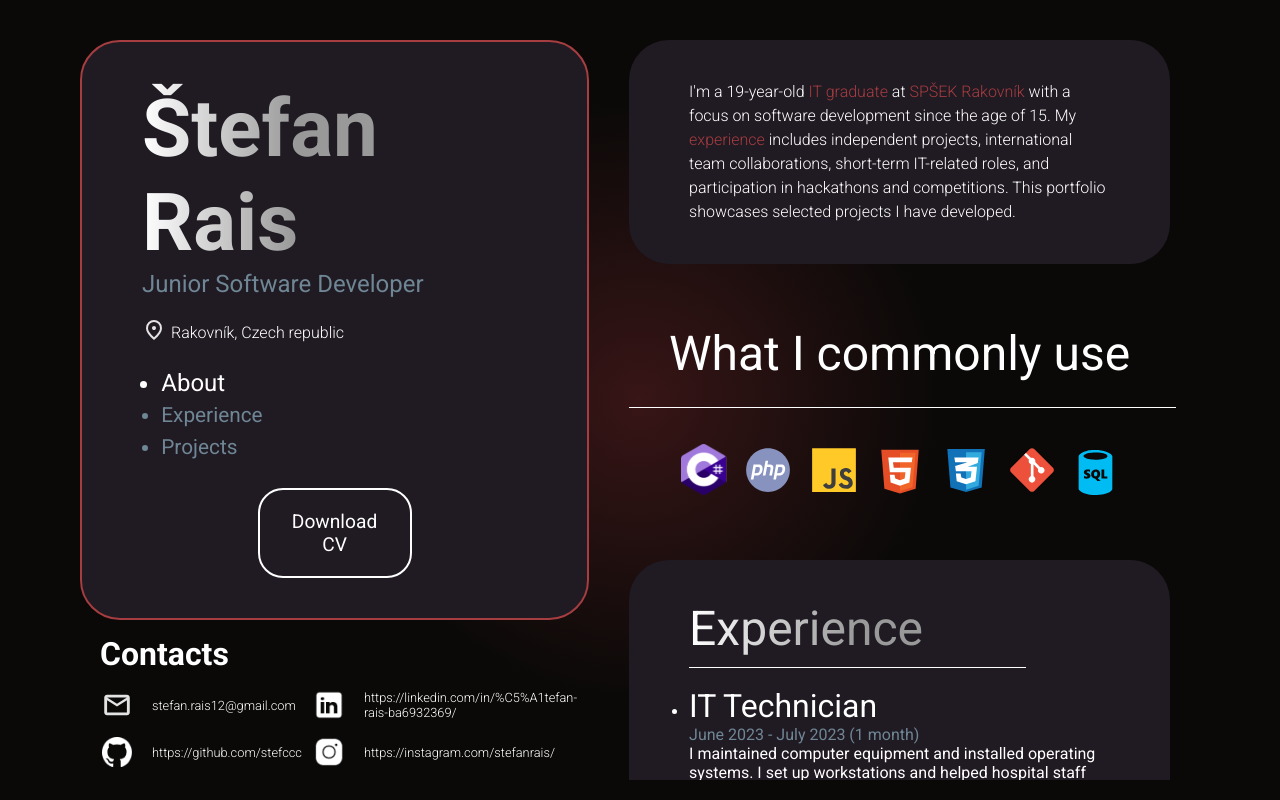
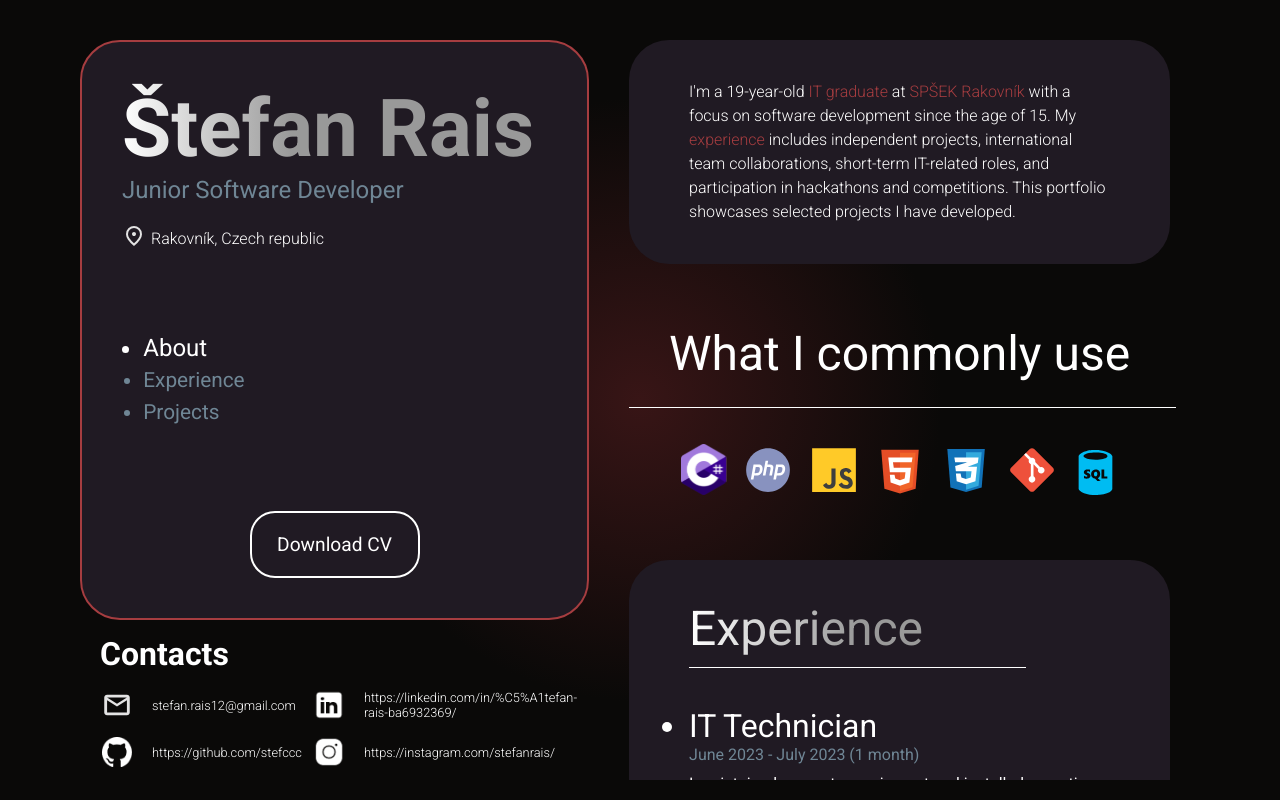
Before and after one commit to stefccc/portfolio-rais, a React (Vite) app: page / in a window 1280 px wide. Built offline with nearby package versions, Linux system fonts and the light colour scheme.

Commit message:
desktop version done

```diff
--- a/src/components/Experience.css
+++ b/src/components/Experience.css
@@ -1,6 +1,6 @@
 #Experience {
   background-color: var(--dark-gray);
-  padding: 40px 60px;
+  padding: 40px 60px 10px 60px;
   color: white;
   border-radius: 40px;
   margin-bottom: 40px;
@@ -11,8 +11,8 @@
     -webkit-text-fill-color: transparent;
     font-size: 3rem;
     font-weight: 400;
-    margin-bottom: 30px;
     position: relative;
+    margin-bottom: 50px;
   }
   h2::after {
     content: "";
@@ -25,12 +25,19 @@
     margin: 0 auto;
   }
   li {
+    margin-bottom: 40px;
+    &::marker {
+      font-size: 2rem;
+      margin-top: 50%;
+      color: white;
+    }
     h3 {
       font-size: 2rem;
       font-weight: 400;
     }
     h4 {
       color: var(--light-gray);
+      margin-bottom: 10px;
       font-weight: 400;
     }
   }
--- a/src/components/PersonalCard.css
+++ b/src/components/PersonalCard.css
@@ -3,7 +3,7 @@
   grid-column: 1 / 2;
   background-color: var(--dark-gray);
   border: 2px solid var(--red);
-  padding: 40px 60px;
+  padding: 40px 40px;
   border-radius: 40px;
   display: flex;
   flex-direction: column;
--- a/src/components/PersonalCard.tsx
+++ b/src/components/PersonalCard.tsx
@@ -11,7 +11,7 @@ function PersonalCard() {
 
     if (!target || !scrollPage) return;
     scrollPage.scrollTo({
-      top: target.offsetTop - 20,
+      top: target.offsetTop - 40,
       behavior: "smooth",
     });
   };
@@ -41,9 +41,9 @@ function PersonalCard() {
           ))}
         </ul>
       </nav>
-      <a href="/cv.txt" className="downloadCV" download="">
-        Download CV
-      </a>
+        <a href="/cv.docx" className="downloadCV" download="">
+          Download CV
+        </a>
     </div>
   );
 }
--- a/src/components/Projects.css
+++ b/src/components/Projects.css
@@ -27,6 +27,12 @@
   ul {
     list-style: none;
     li {
+      transition: 0.2s;
+      &:hover {
+        transition: 0.2s;
+
+        transform: scale(1.01);
+      }
       border: white solid 2px;
       border-radius: 40px;
       margin-bottom: 40px;
@@ -52,4 +58,16 @@
       }
     }
   }
+  .git {
+    width: 100%;
+    text-align: center;
+    transition: 0.2s;
+    a {
+      transition: 0.2s;
+      color: white;
+      &:hover {
+        color: var(--light-gray);
+      }
+    }
+  }
 }
--- a/src/components/Projects.tsx
+++ b/src/components/Projects.tsx
@@ -53,9 +53,11 @@ const Projects = () => {
           </li>
         ))}
       </ul>
-      <a target="_blank" href="https://github.com/stefccc">
-        more on git
-      </a>
+      <div className="git">
+        <a target="_blank" href="https://github.com/stefccc">
+          more on git
+        </a>
+      </div>
     </div>
   );
 };
--- a/src/components/TechStack.css
+++ b/src/components/TechStack.css
@@ -26,5 +26,9 @@
   .tech img {
     padding: 0 8px;
     transition: 0.3s;
+    transition: all 0.1s ease-in-out;
+    &:hover {
+      transform: scale(1.1);
+    }
   }
 }
```
Also changed, not shown: public/cv.txt (deleted), 1 other file (tests, documents, lock files or other folders).
